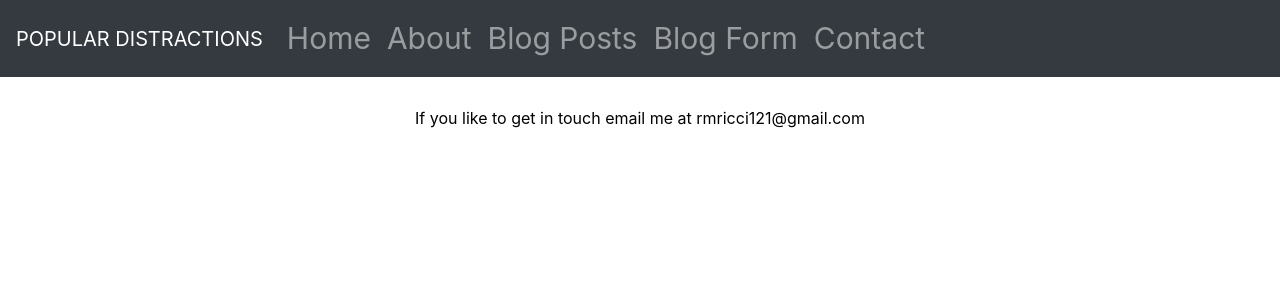
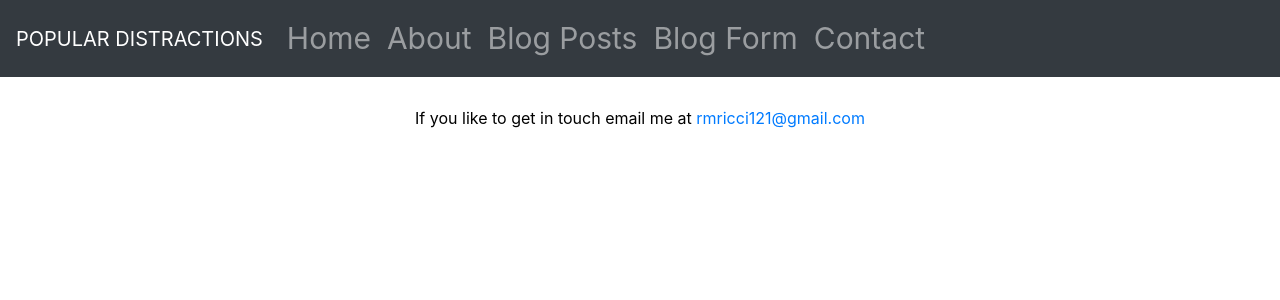
Before and after one commit to Robert-Ricci/popular_distractions, a React (Create React App) app in the folder popular_distractions_client/: page /contact in a window 1280 px wide. Shown: the top 300 px of the page. Built offline with nearby package versions, Linux system fonts and the light colour scheme; no server answers.

Commit message:
This commit creates a link for email to open email client

```diff
--- a/popular_distractions_client/src/components/Contact.js
+++ b/popular_distractions_client/src/components/Contact.js
@@ -3,7 +3,7 @@ import React from 'react';
 const Contact = () => {
     return (
         <div className="contact">
-            <p>If you like to get in touch email me at rmricci121@gmail.com</p>
+            <p>If you like to get in touch email me at <a href="mailto:rmricci121@gmail.com?subject='Sup" >rmricci121@gmail.com</a> </p>
         </div>
     );
 };
```
